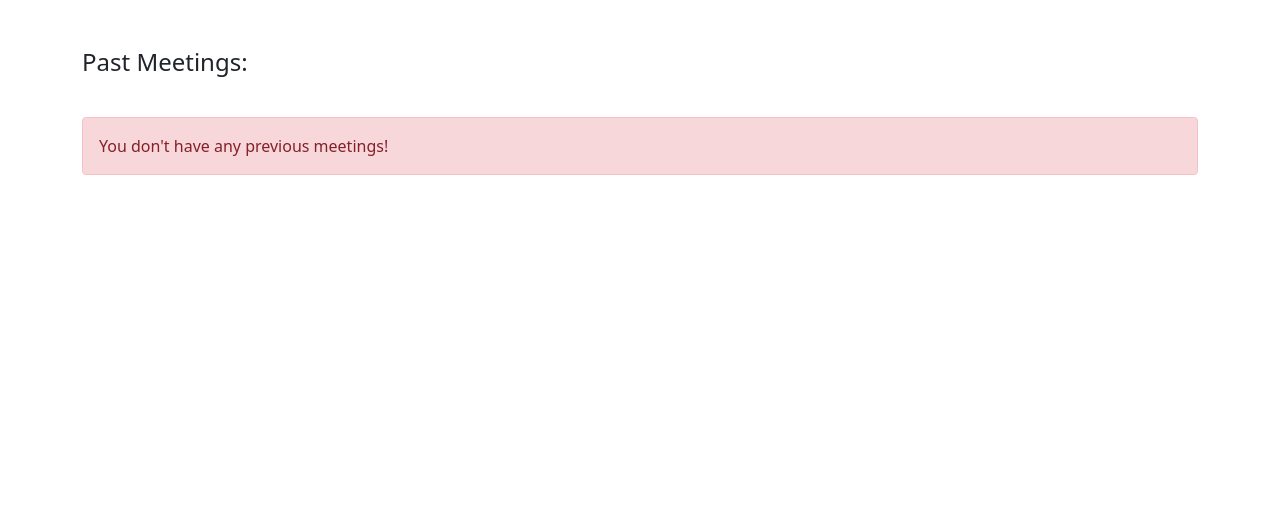
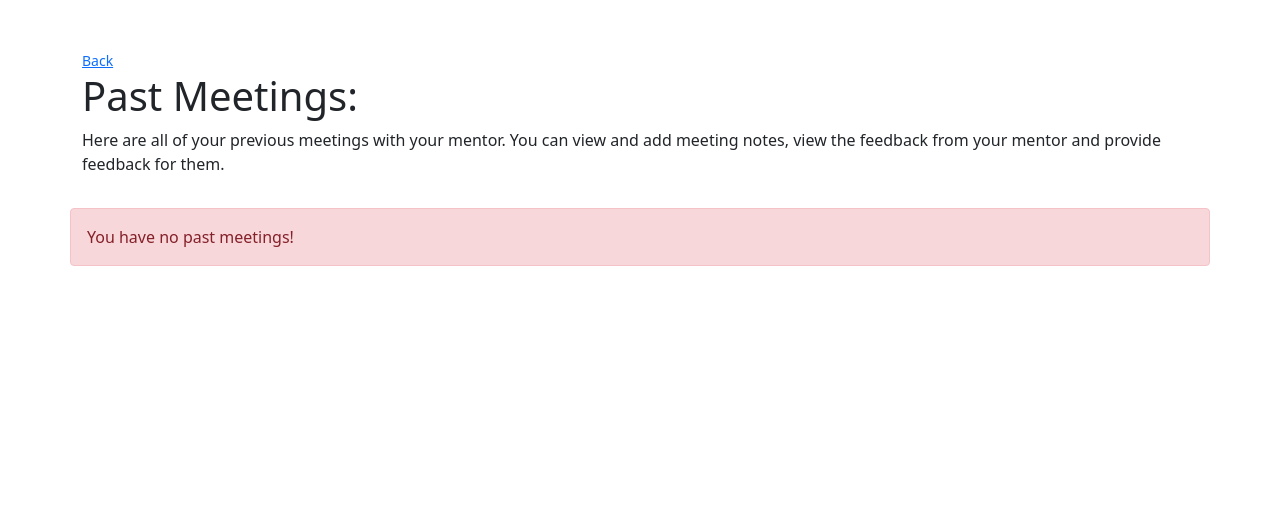
Before and after one commit to Joeyh021/mentea, a Django app: template people/templates/people/mentee_past.html in a window 1280 px wide. Shown: the part 56-578 px from the top of the page. Run offline with Django 4.2, Linux system fonts and the light colour scheme; the template is opened without the code that fills it, so the values that code supplies are empty; some libraries are stand-ins or nearby versions.

Commit message:
Edited mentee past meetings

```diff
--- a/people/templates/people/mentee_past.html
+++ b/people/templates/people/mentee_past.html
@@ -3,15 +3,42 @@
 {% block title %}Mentee Past Meetings{% endblock %}
 
 {% block body %}
-<h4> Past Meetings: </h4>
-{% for meeting in past_meetings %}
-    <p> Name:  {{meeting.name}} </p>
-    <p> Start Time: {{meeting.start_time}} </p>
-    <p> Duration: {{meeting.duration}} </p>
-    <p> Location: {{meeting.location}} </p>
-    <span class="btn btn-rounded btn-mentee" style="font-size: 0.9rem;"> Give Feedback </span>
-    <span class="btn btn-rounded btn-mentee" style="font-size: 0.9rem;"> View Feedback </span>
+
+<small>
+    <a href="../">Back</a>
+</small>
+
+<h1> Past Meetings: </h1>
+<p> Here are all of your previous meetings with your mentor. You can view and add meeting notes, view the feedback from your mentor and provide feedback for them. </p>
+
+<div class="card-group row row-cols-1 row-cols-md-4 g-4 mb-4">
+    {% for meeting in past_meetings %}
+        <div class="col">
+            <div class="card h-100" >
+                <div class="card-body">
+
+                    <h5 class="card-title d-flex" style="margin-bottom: 0px !important;">{{ meeting.event.name }}</h5>
+                    <small><strong>With:</strong> {{ meeting.event.mentor.get_full_name }} ({{ meeting.event.location }})</small>
+
+                    <hr>
+
+                </div>
+                <div class="card-footer d-flex align-items-center">
+                    <span style="font-size: 0.8em;">{{ meeting.event.startTime|date:"d/m/y @ H:i" }} - {{ meeting.event.endTime|date:"H:i" }}</span>
+                    <a href="../view_notes/{{ meeting.event.id }}" class="ms-auto"> View Meeting Notes </a>
+                    <a href="../add_notes/{{ meeting.event.id }}" class="ms-auto"> Add Meeting Notes </a>
+                    <a href="../view_feedback/{{ meeting.event.id }}" class="ms-auto"> View Feedback </a>
+                    <a href="../give_feedback/{{ meeting.event.id }}" class="ms-auto"> Give Feedback </a>
+                </div>
+            </div>
+        </div>
+
     {% empty %}
-    <div class="alert alert-danger w-100" style="margin-top: 40px;">You don't have any previous meetings!</div>
+
+    <div class="alert alert-danger w-100" style="margin-top: 40px;"> You have no past meetings! </div>
+
     {% endfor %}
+
+</div>
+
 {% endblock %}
```
